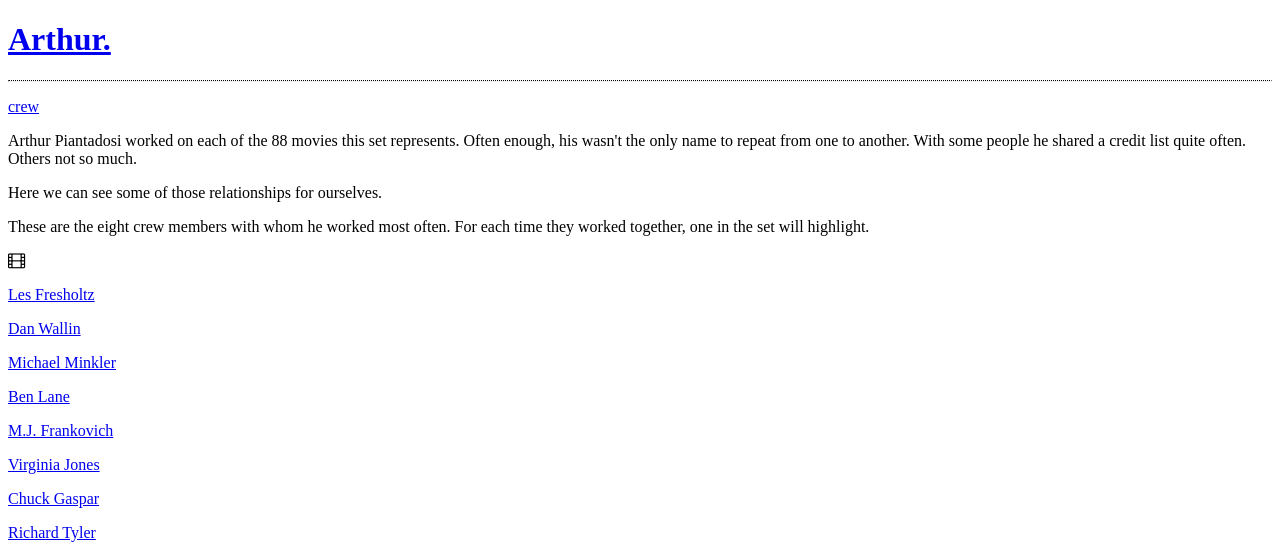
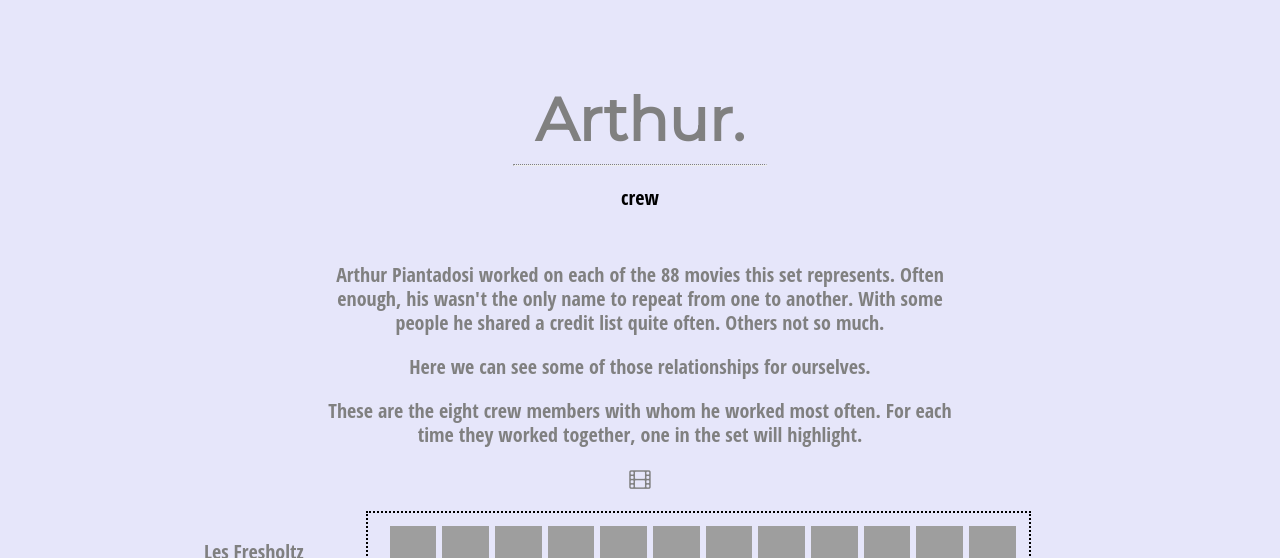
Before and after one commit to thejqs/doe, a Django app: template main/templates/crew.html in a window 1280 px wide. Shown: the top 558 px of the page. Run offline with Django 3.2, Linux system fonts and the light colour scheme; the template is opened without the code that fills it, so the values that code supplies are empty; some libraries are stand-ins or nearby versions; grey boxes are pictures that could not be loaded.

Commit message:
started on a little easter egg idea and more tweaking of styles.

```diff
--- /dev/null
+++ b/main/static/css/crew.css
@@ -0,0 +1,149 @@
+.crew-text {
+    color: #808080;
+    width: 50%;
+    display: block;
+    text-align: center;
+    font-size: 20px;
+    font-family: "Open Sans Condensed", sans-serif;
+    margin: auto;
+    margin-bottom: 1.5%;
+}
+
+.camera-set {
+    border: 2px dotted black;
+    display: inline-block;
+    padding: 1.5%;
+    width: 45%;
+    margin: auto;
+}
+
+.camera-set img {
+    height: 45px;
+    padding: 3px;
+}
+
+.crew-coworkers {
+    /*border: 1px solid black;    */
+    width: 10%;
+    height: 11%;
+    display: inline-block;
+    margin-left: 20%;
+    margin-right: 1%;
+    padding: .5%;
+}
+
+.crew-name {
+    text-decoration: none;
+    color: #808080;
+    font-family: "Open Sans Condensed", sans-serif;
+    font-size: 25px;
+}
+
+.crew-name-black {
+    text-decoration: none;
+    color: black;
+    font-family: "Open Sans Condensed", sans-serif;
+    font-size: 30px;
+    border-right: 2px dashed black;
+}
+
+.of-note {
+    width: 75%;
+    margin: auto;
+    display: block;
+    text-align: center;
+    margin-top: 30px;
+    color: #808080;
+    font-family: "Open Sans Condensed", sans-serif;
+    font-size: 20px;
+}
+
+.coworker-of-note {
+    text-decoration: none;
+    color: #808080;
+    font-family: "Open Sans Condensed", sans-serif;
+    font-size: 15px;
+    line-height: 25px;
+}
+
+.of-note-black {
+    text-decoration: none;
+    color: black;
+    font-family: "Open Sans Condensed", sans-serif;
+    font-size: 25px;
+    border-right: 2px dashed black;
+}
+
+@media only screen and (max-width: 1545px) and (min-width: 1000px) {
+
+    .camera-set {
+        border-top: 2px dotted black;
+        border-right: 2px dotted black;
+        display: inline-block;
+        padding-top: 10px;
+        padding-right: 10px;
+        width: 50%;
+    }
+
+    .camera-set img {
+        height: 35px;
+        padding: 3px;
+    }
+
+    .crew-coworkers {
+        width: 10%;
+        height: 150px;
+        display: inline-block;
+        margin-left: 15%;
+        margin-right: 2%;
+        margin-top: -75px;
+    }
+
+   .crew-name {
+        font-size: 20px;
+    }
+
+    .crew-name-black {
+        font-size: 22px;
+    }
+
+}
+
+@media only screen and (max-width: 999px) {
+    .camera-set {
+        width: 35%;
+    }
+
+    .camera-set img {
+        height: 25px;
+    }
+
+}
+
+
+@media only screen and (min-width: 320px) and (max-width: 480px) {
+
+    .camera-set {
+        display: block;
+        padding-right: 3px;
+        width: 85%;
+    }
+
+    .camera-set img {
+        height: 15px;
+    }
+
+    .crew-name {
+        font-size: 15px;
+        margin-right: 3px;
+    }
+
+    .of-note {
+        font-size: 15px;
+    }
+
+    .coworker-of-note {
+        font-size: 10px;
+    }
+
+}
--- /dev/null
+++ b/main/static/css/doe_backup.css
@@ -0,0 +1,470 @@
+body {
+    background-color: #E6E6FA;
+}
+
+h1 {
+    font-weight: bold;
+    font-size: 60px;
+    margin: auto;
+}
+
+p {
+    line-height: 24px;
+}
+
+/*ul {
+    padding-left: 0;
+}
+
+ul li {
+    list-style-type: none;
+    list-style-position: inside;
+}
+
+ul li:before {
+    content: "\f008";
+    font-family: "FontAwesome";
+    margin-right: 5px;
+    display: inline-block;
+}
+
+.movie-year {
+    display: none;
+}
+
+.movie-details {
+    display: none;
+}*/
+
+
+/*.movie-details-inner {
+    position: absolute;
+    display: block;
+    text-align: left;
+    border-left: 2px solid black;
+    border-bottom: 2px solid black;
+    padding-left: 10px;
+    padding-right: 10px;
+    background-color: rgba(245, 245, 245, .9);
+    top: 75px;
+    right: 20%;
+    width: 250px;
+    margin-bottom: 15px;
+    color: #808080;
+    font-family: "Open Sans Condensed", sans-serif;
+    z-index: 2;
+}
+
+.backdrop {
+    display: none;
+    z-index: 1;
+}
+
+.movie-details-inner img {
+    display: block;
+    height: 250px;
+    margin: auto;
+    padding-top: 20px;
+}*/
+
+.arthur-choice {
+    padding-top: 10px;
+    padding-bottom: 30px;
+    text-align: center;
+    margin: auto;
+    color: #808080;
+    font-family: "Open Sans Condensed", sans-serif;
+    width: 30%;
+}
+
+.arthur-link {
+    text-decoration: none;
+    color: #808080;
+}
+
+#arthur {
+    color: #808080;
+    text-align: center;
+    padding-top: 75px;
+    font-family: "Montserrat", sans-serif;
+    margin: auto;
+}
+
+#arthur hr {
+    width: 20%;
+}
+
+.page-id-link {
+    text-decoration: none;
+    color: black;
+}
+
+.page-identifier {
+    color: black;
+    width: 20%;
+    text-align: center;
+    padding-bottom: 1%;
+    font-size: 20px;
+    font-family: "Open Sans Condensed", sans-serif;
+    margin: auto;
+}
+
+.doe-text {
+    color: #808080;
+    width: 60%;
+    text-align: left;
+    padding-top: 15px;
+    font-size: 20px;
+    font-family: "Open Sans Condensed", sans-serif;
+    margin: auto;
+}
+
+span {
+    display: inline-block;
+    text-align: center;
+    color: #808080;
+}
+
+/*.movie {
+    margin: 10px;
+    display: inline-block;
+}
+
+.revealmovie img {
+    height: 125px;
+}
+
+.year {
+    clear: both;
+    position: relative;
+    min-height: 150px;
+}
+
+.timeline {
+    clear: both;
+    position: relative;
+    width: 100%;
+    text-align: center;
+}
+
+.vertical-bar {
+    width: 1px;
+    background-color: #bbb;
+    height: 100%;
+    position: absolute;
+    top: 0;
+    left: 50%;
+}
+
+.year:nth-child(even) .shift-left {
+    right: 50%;
+}
+
+.year:nth-child(even) .shift-right {
+    left: 50%;
+}
+
+.year:nth-child(odd) .shift-left {
+    left: 50%;
+}
+
+.year:nth-child(odd) .shift-right {
+    right: 50%;
+}
+
+.shift-left, .shift-right {
+    display: inline-block;
+    position: absolute;
+    top: 0;
+}
+
+.crew-text {
+    color: #808080;
+    width: 40%;
+    display: block;
+    text-align: center;
+    font-size: 15px;
+    font-family: "Open Sans Condensed", sans-serif;
+    margin: auto;
+    margin-bottom: 40px;
+}
+
+.camera-set {
+    border: 2px dotted black;
+    display: inline-block;
+    padding: 10px;
+    width: 50%;
+    margin: auto;
+}
+
+.camera-set img {
+    height: 50px;
+    padding: 3px;
+}
+
+.camera-set-cast {
+    border: 2px dotted black;
+    display: block;
+    padding-top: 10px;
+    padding-right: 10px;
+    width: 60%;
+    margin: auto;
+}
+
+.camera-set-cast img {
+    height: 30px;
+    padding: 3px;
+}
+
+.crew-coworkers {
+    width: 15%;
+    height: 20%;
+    display: inline-block;
+    margin-left: 15%;
+    margin-right: 2%;
+    margin-top: -75px;
+}
+
+.cast-coworkers {
+    margin-top: 20px;
+    width: 55%;
+    display: block;
+    text-align: center;
+    margin: auto;
+}
+
+.crew-name {
+    text-decoration: none;
+    color: #808080;
+    font-family: "Open Sans Condensed", sans-serif;
+    font-size: 25px;
+}
+
+.cast-name {
+    text-decoration: none;
+    color: black;
+    font-family: "Open Sans Condensed", sans-serif;
+    font-size: 20px;
+}
+
+.of-note {
+    width: 75%;
+    margin: auto;
+    display: block;
+    text-align: center;
+    margin-top: 30px;
+    color: #808080;
+    font-family: "Open Sans Condensed", sans-serif;
+    font-size: 20px;
+}
+
+.coworker-of-note {
+    text-decoration: none;
+    color: #808080;
+    font-family: "Open Sans Condensed", sans-serif;
+    font-size: 15px;
+    line-height: 25px;
+}*/
+
+.footer {
+    font-family: "Open Sans Condensed", sans-serif;
+    font-size: 10px;
+    text-align: right;
+    margin-right: 20%;
+    color: #808080;
+    padding-bottom: 15px;
+    line-height: 12px;
+    bottom: 0;
+    position: relative;
+}
+
+.footer-link {
+    text-decoration: none;
+    color: #808080;
+}
+
+.footer-hr {
+    margin-top: 50px;
+    width: 60%;
+}
+
+/*@media only screen and (max-width: 1545px) and (min-width: 1000px) {
+
+    .year {
+        min-height: 105px;
+    }
+
+    .movie {
+        margin: 5px;
+    }
+
+    .revealmovie img {
+        height: 95px;
+    }
+
+
+    .camera-set {
+        border-top: 2px dotted black;
+        border-right: 2px dotted black;
+        display: inline-block;
+        padding-top: 10px;
+        padding-right: 10px;
+        width: 50%;
+    }
+
+    .camera-set-cast {
+        border-top: 2px dotted black;
+        border-right: 2px dotted black;
+        display: block;
+        padding-top: 10px;
+        padding-right: 10px;
+        width: 75%;
+        margin: auto;
+    }
+
+    .camera-set-cast img {
+        height: 30px;
+        padding: 3px;
+    }
+
+    .camera-set img {
+        height: 30px;
+        padding: 3px;
+    }
+
+    .crew-coworkers {
+        width: 15%;
+        height: 150px;
+        display: inline-block;
+        margin-left: 15%;
+        margin-right: 2%;
+        margin-top: -75px;
+    }
+
+    .cast-coworkers {
+        margin-top: 20px;
+        width: 70%;
+        display: block;
+        text-align: center;
+        margin: auto;
+    }
+
+    .crew {
+        text-decoration: none;
+        color: #808080;
+        font-family: "Open Sans Condensed", sans-serif;
+        font-size: 25px;
+    }
+
+    .cast {
+        text-decoration: none;
+        color: black;
+        font-family: "Open Sans Condensed", sans-serif;
+        font-size: 20px;
+    }
+
+}
+
+@media only screen and (max-width: 999px) {
+    .shift-left, .shift-right {
+        position: static;
+    }
+
+    .page-identifier {
+        padding-bottom: 10px;
+    }
+
+    .year {
+        margin-top: 40px;
+    }
+
+    .vertical-bar {
+        display: none;
+    }
+
+    .movie-year {
+        display: block;
+        margin: auto;
+        font-size: 20px;
+        color: #808080;
+        font-family: "Open Sans Condensed", sans-serif;
+    }
+
+    .timeline {
+        width: 100%;
+    }
+
+    .movie-details-inner {
+        position: absolute;
+        margin: auto;
+        top: 0px;
+        width: 200px;
+    }
+
+    .backdrop {
+        position: fixed;
+        top: 0;
+        left: 0;
+        width: 100%;
+        height: 100%;
+        background-color: rgba(0,0,0,.5);
+        display: block;
+    }
+
+    .camera-set {
+        width: 35%;
+    }
+
+    .camera-set img {
+        height: 25px;
+    }*/
+
+}
+
+@media only screen and (device-width: 768px) and (orientation: landscape) {
+  /* rules for iPad in landscape orientation */
+}
+
+@media only screen and (min-width: 320px) and (max-width: 480px) {
+
+    #arthur hr {
+        width: 80%;
+    }
+
+    .arthur-choice {
+        width: 40%;
+        font-size: 15px;
+    }
+
+/*    .camera-set {
+        display: block;
+        padding-right: 3px;
+        width: 85%;
+    }
+
+    .camera-set img {
+        height: 15px;
+    }
+
+    .crew-name {
+        font-size: 15px;
+        margin-right: 3px;
+    }
+
+    .of-note {
+        font-size: 15px;
+    }
+
+    .coworker-of-note {
+        font-size: 10px;
+    }*/
+
+    .footer-link {
+        font-size: 4px;
+    }
+
+    .footer-hr {
+        width: 80%;
+    }
+
+}
--- a/main/templates/cast.html
+++ b/main/templates/cast.html
@@ -12,7 +12,7 @@
         <div class="cast-text">
                 <p>Arthur Piantadosi worked on each of the 88 movies this set represents. With cast members, he shared more than one credit list less often than with the crew. When he did, it was almost as likely to be a name you know as one you don't.</p>
                 <p>These are the cast members with whom he worked most often. For each time they worked together, one in the set will highlight.</p>
-                <p><span class="small-film-icon fa fa-film"></span></p>
+                <p><a class="arthur-link" target="_blank" href="#"></a><span class="small-film-icon fa fa-film"></span></p>
         </div>
 
 <div id="camera-set" class="camera-set-cast"></div>
@@ -57,6 +57,10 @@
 
         </div>
 
+            <div class="of-note">
+            <p>Others of note: <a data-number="3" class="coworker-of-note" href="#">Robert Redford </a><a data-number="3" class="coworker-of-note" href="#"> Harvey Korman </a><a data-number="3" class="coworker-of-note" href="#"> Jeff Goldblum </a><a data-number="3" class="coworker-of-note" href="#"> Ned Beatty</a></p>
+        </div>
+
     <div class="arthur-choice">
                 <hr style="border-top: 1px dotted">
                 <p><a class="arthur-link" href="/arthur/">arthur</a> | <a class="arthur-link" href="/movies/">films</a>
--- a/main/templates/movies.html
+++ b/main/templates/movies.html
@@ -100,7 +100,7 @@
     <div class="arthur-choice">
                 <hr style="border-top: 1px dotted">
                 <p><a class="arthur-link" href="/arthur/">arthur</a> | <a class="arthur-link" href="/crew/">crew</a>
-                 | cast</p>
+                 | <a class="arthur-link" href="/cast/">cast</a></p>
                 <hr style="border-top: 1px dotted">
                 </div>
 
--- a/main/urls.py
+++ b/main/urls.py
@@ -8,5 +8,5 @@ urlpatterns = [
     url(r'^movies/$', 'main.views.movies', name='movies'),
     url(r'^crew/$', 'main.views.crew', name='crew'),
     url(r'^cast/$', 'main.views.cast', name='cast'),
-    url(r'^experiment/$', 'main.views.experiment', name='experiment')
+    url(r'^warhol/$', 'main.views.warhol', name='warhol')
 ]
```
Also changed, not shown: main/static/css/cast.css (added, +94 -0 lines).
